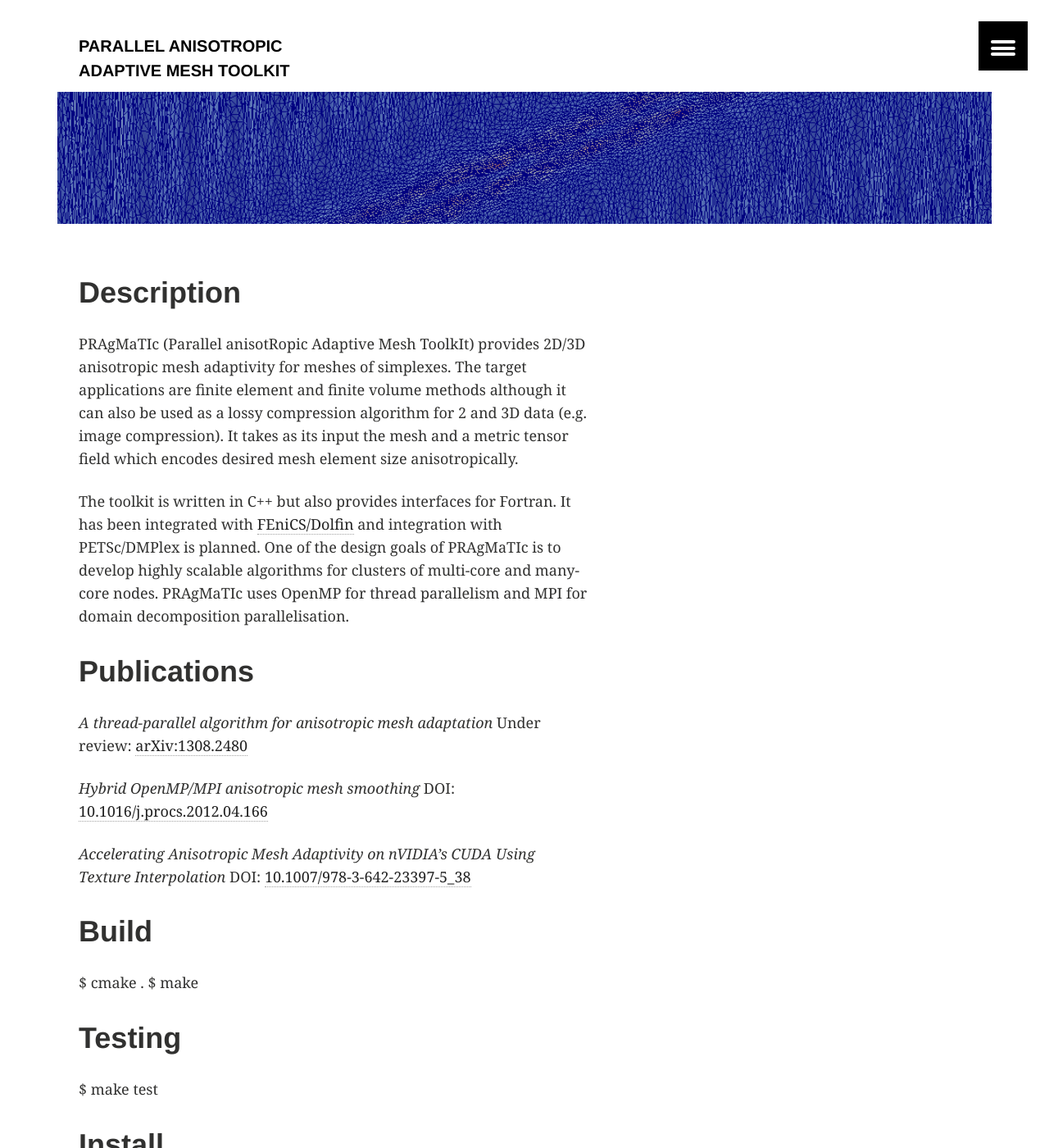
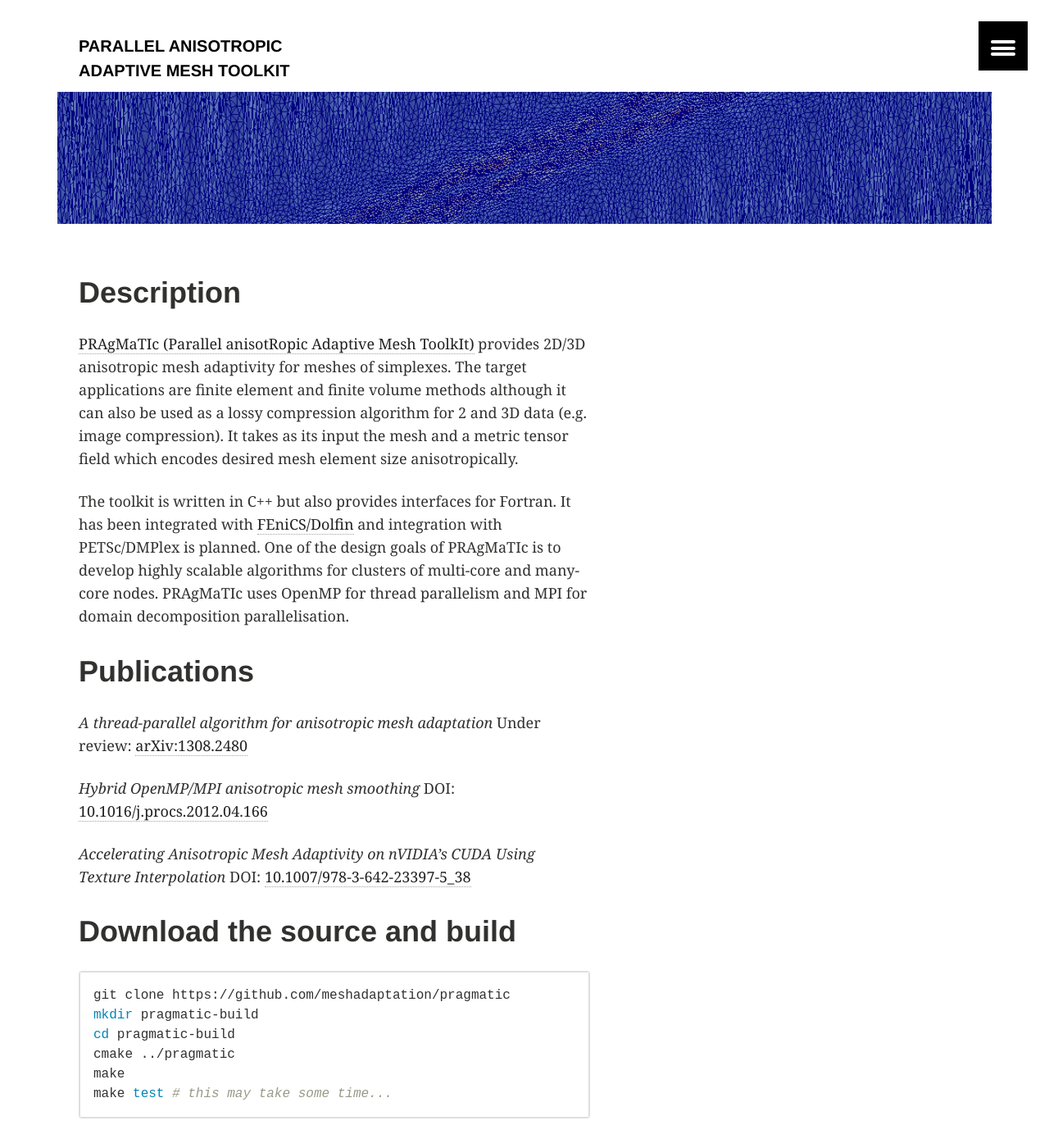
Before and after one commit to meshadaptation/meshadaptation.github.io, a Jekyll site: the page built from index.md, in a window 1280 px wide and 1400 px high. Shown: the whole window at 82% size. Built offline with Jekyll 4.4.1, drawn with Linux system fonts in a browser that asks for light colours; some of the changed text lies outside the part shown.

Commit message:
Add more project details - licensing etc

````diff
--- a/index.md
+++ b/index.md
@@ -10,13 +10,13 @@
 ---
 
 # Description
-PRAgMaTIc (Parallel anisotRopic Adaptive Mesh ToolkIt) provides 2D/3D
-anisotropic mesh adaptivity for meshes of simplexes. The target
-applications are finite element and finite volume methods although
-it can also be used as a lossy compression algorithm for 2 and 3D data
-(e.g. image compression). It takes as its input the mesh and a metric
-tensor field which encodes desired mesh element size
-anisotropically.
+[PRAgMaTIc (Parallel anisotRopic Adaptive Mesh
+ToolkIt)](https://github.com/meshadaptation/pragmatic) provides 2D/3D
+anisotropic mesh adaptivity for meshes of simplexes. The target applications
+are finite element and finite volume methods although it can also be used as a
+lossy compression algorithm for 2 and 3D data (e.g. image compression). It
+takes as its input the mesh and a metric tensor field which encodes desired
+mesh element size anisotropically.
 
 The toolkit is written in C++ but also provides interfaces for Fortran. It
 has been integrated with [FEniCS/Dolfin](http://fenicsproject.org) and
@@ -35,16 +35,33 @@
 *Accelerating Anisotropic Mesh Adaptivity on nVIDIA's CUDA Using Texture Interpolation*
 DOI: [10.1007/978-3-642-23397-5_38](http://dx.doi.org/10.1007/978-3-642-23397-5_38)
 
-# Build
-$ cmake .
-$ make
-
-# Testing
-$ make test
+# Download the source and build
+```shell
+git clone https://github.com/meshadaptation/pragmatic
+mkdir pragmatic-build
+cd pragmatic-build
+cmake ../pragmatic
+make
+make test # this may take some time...
+```
 
 # Install
 If you want to install to a specific location then specify the
 argument --prefix=/target_location for ./configure. The default
 location is /usr/local.
 
-$ make install
+```shell
+make install
+```
+
+# Mailing list
+You can join the PRAgMaTIc mailing list
+[here](https://mailman.ic.ac.uk/mailman/listinfo/pragmatic). For bug reporting
+etc please use the [issue tracker on the github
+pages](https://github.com/meshadaptation/pragmatic/tree/master).
+
+# License
+[BSD 2-Clause "Simplified" or "FreeBSD"
+license](https://github.com/meshadaptation/pragmatic/blob/master/LICENSE). See
+the [Open Source Initiative](http://opensource.org) for further information
+about licenses.
````
